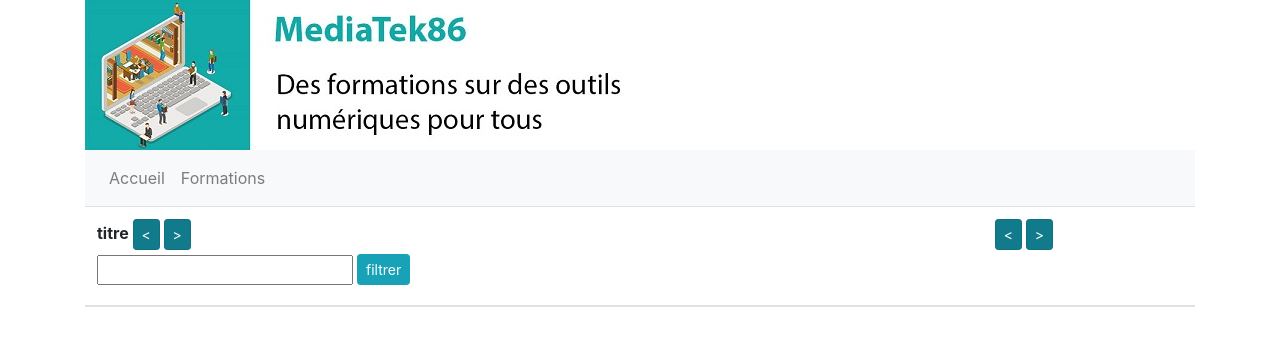
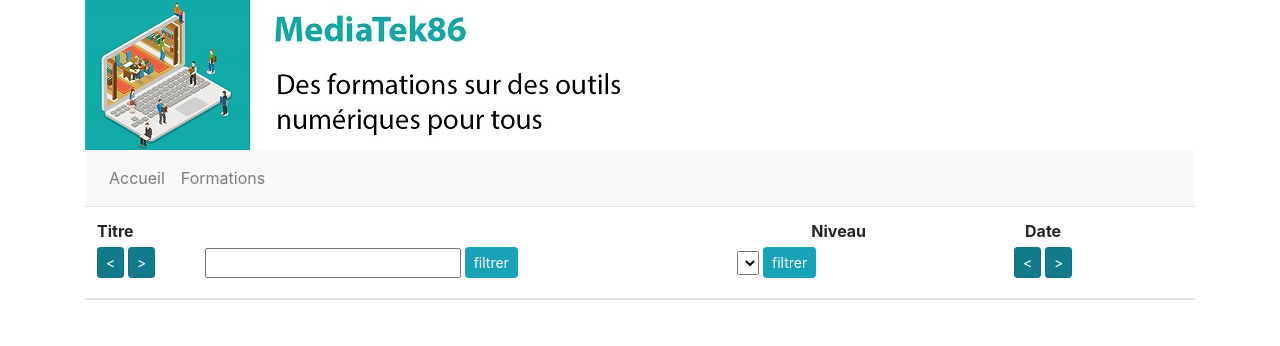
Before and after one commit to monicatevy/mediatekformation, a Symfony app: template templates/pages/formations.html.twig in a window 1280 px wide. Shown: the top 346 px of the page. Run offline with Twig, Linux system fonts and the light colour scheme; the template is opened without the code that fills it, so the values that code supplies are empty; some libraries are stand-ins or nearby versions.

Commit message:
Mission 1.2 : Ajout de la colonne niveau et filtrage

```diff
--- a/src/Entity/Formation.php
+++ b/src/Entity/Formation.php
@@ -146,4 +146,9 @@ class Formation
 
         return $this;
     }
+
+    public function getLevel(): ?string
+    {
+        return $this->getNiveau()->getLevel();
+    }
 }
--- a/templates/pages/formations.html.twig
+++ b/templates/pages/formations.html.twig
@@ -3,10 +3,14 @@
     <table class="table table-striped">
         <thead>
             <tr>
-                <th class="text-left align-top" scope="col">
-                    titre
+                <th class="text-left align-top" style="width: 640px;" scope="col">
+                    Titre
+                    <div class="row">
+                        <div class="col-2 mt-1">
                             <a href="{{ path('formations.sort', {champ:'title', ordre:'DESC'}) }}" class="btn btn-info btn-sm active" role="button" aria-pressed="true"><</a>
                             <a href="{{ path('formations.sort', {champ:'title', ordre:'ASC'}) }}" class="btn btn-info btn-sm active" role="button" aria-pressed="true">></a>
+                        </div>
+                        <div class="col">
                             <form class="form-inline mt-1" method="POST" action="{{ path('formations.findallcontain', {champ:'title'}) }}">
                                 <div class="form-group mr-1 mb-2">
                                     <input type="text" class="sm" name="recherche">
@@ -14,10 +18,31 @@
                                 <input type="hidden" name="_token" value="{{ csrf_token('filtre_title') }}">
                                 <button type="submit" class="btn btn-info mb-2 btn-sm">filtrer</button>
                             </form>
+                        </div>
+                    </div>
                 </th>
                 <th class="text-center align-top" scope="col">
+                    Niveau
+                    <form class="form-inline mt-1" method="POST" action="{{ path('formations.findallcontain', {champ:'niveau'}) }}">
+                        <div class="form-group mr-1 mb-2">
+                            <select type="text" class="sm" name="recherche">
+                                {% for niveau in niveaux %}
+                                    <option>
+                                        {{ niveau.level|capitalize }}
+                                    </option>
+                                {% endfor %}
+                            </select>
+                        </div>
+                        <input type="hidden" name="_token" value="{{ csrf_token('filtre_niveau') }}">
+                        <button type="submit" class="btn btn-info mb-2 btn-sm">filtrer</button>
+                    </form>
+                 </th>
+                <th class="text-center align-top" scope="col">
+                    Date
+                    <div class="mt-1">
                         <a href="{{ path('formations.sort', {champ:'publishedAt', ordre:'DESC'}) }}" class="btn btn-info btn-sm active" role="button" aria-pressed="true"><</a>
                         <a href="{{ path('formations.sort', {champ:'publishedAt', ordre:'ASC'}) }}" class="btn btn-info btn-sm active" role="button" aria-pressed="true">></a>
+                    </div>
                  </th>
                 <th class="text-center align-top" scope="col">
                     &nbsp;
@@ -31,6 +56,9 @@
                         <h5 class="text-info">
                             {{ formation.title }}
                         </h5>
+                    </td>
+                    <td>
+                        {{ formation.level|capitalize }}
                     </td>
                     <td class="text-center">
                         {{ formation.publishedatstring }}
```
Also changed, not shown: src/Controller/FormationsController.php (+13 -3 lines), src/Controller/NiveauController.php (added, +36 -0 lines), src/Repository/FormationRepository.php (+11 -1 lines), templates/niveau/index.html.twig (added, +20 -0 lines), src/Repository/NiveauRepository.php (line endings or trailing spaces). Lines whose indentation alone changed are shown as unchanged.
